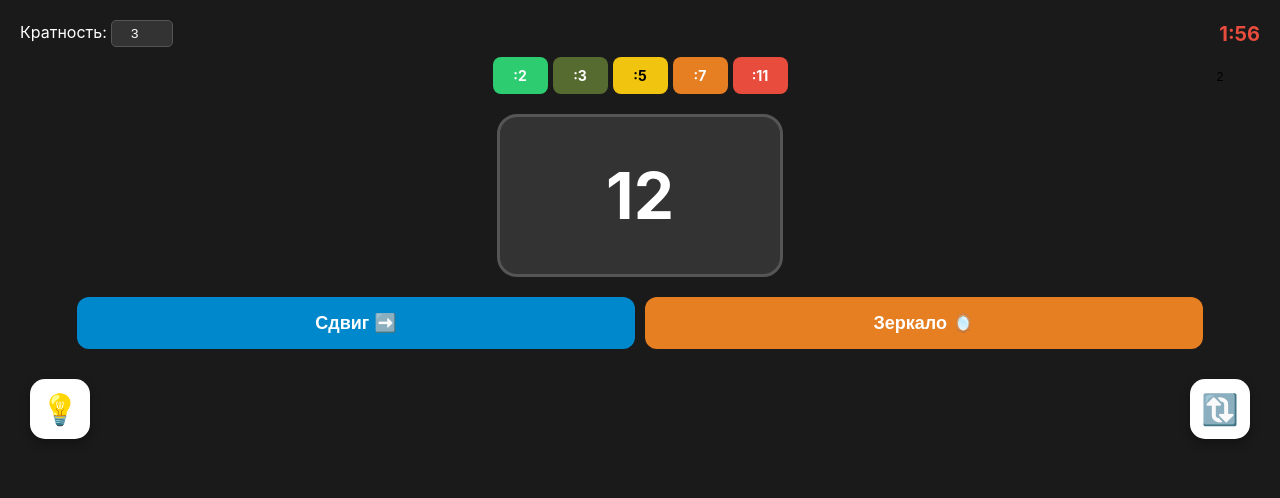
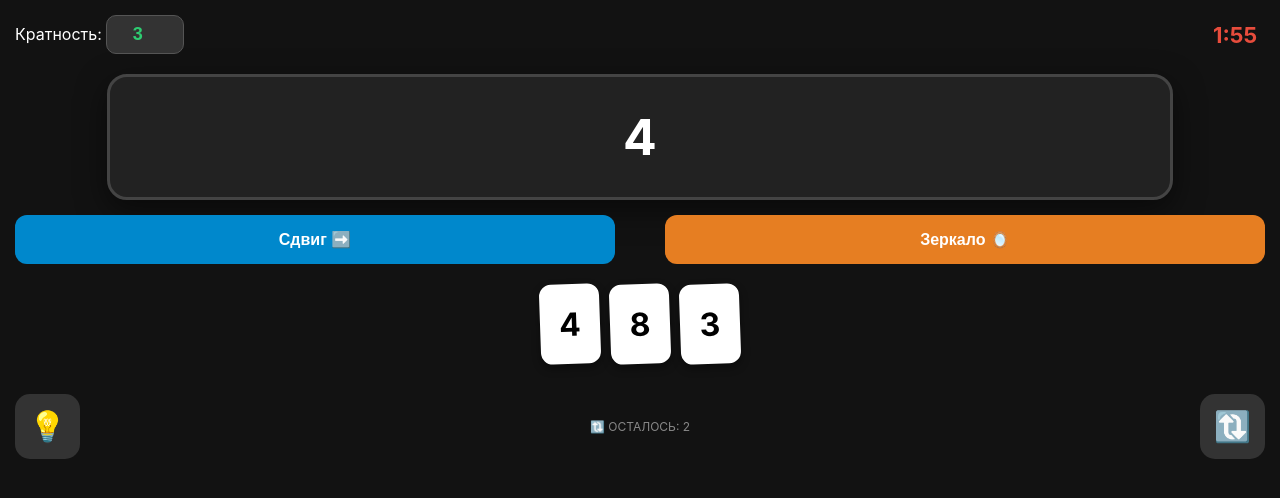
Before and after one commit to m-droid788/divide-game, a plain HTML site: page index.html in a window 1280 px wide. Drawn offline with Linux system fonts and the light colour scheme.

Commit message:
index.html

```diff
--- a/index.html
+++ b/index.html
@@ -3,106 +3,118 @@
 <head>
     <meta charset="UTF-8">
     <meta name="viewport" content="width=device-width, initial-scale=1.0, maximum-scale=1.0, user-scalable=no">
-    <title>КРАТНО PRO</title>
+    <title>КРАТНО PRO: ГЕНИЙ</title>
     <style>
-        body { background: #1a1a1a; color: white; text-align: center; font-family: -apple-system, sans-serif; margin: 0; padding: 20px; }
-        .header-ui { display: flex; justify-content: space-between; align-items: center; margin-bottom: 10px; }
-        .cards-row { display: flex; justify-content: center; gap: 5px; margin-bottom: 20px; }
-        .mini-card { padding: 10px; border-radius: 8px; font-weight: bold; font-size: 14px; min-width: 35px; }
-        .card { background: #333; border: 3px solid #555; border-radius: 20px; padding: 40px; margin: 20px auto; width: 200px; font-size: 64px; font-weight: bold; position: relative; }
-        .btn-main { background: #0088cc; border: none; color: white; padding: 15px; border-radius: 12px; width: 45%; font-size: 18px; font-weight: bold; }
-        .controls-bottom { display: flex; justify-content: space-between; margin-top: 30px; padding: 0 10px; }
-        .icon-btn { background: white; border: none; border-radius: 15px; width: 60px; height: 60px; font-size: 30px; display: flex; align-items: center; justify-content: center; box-shadow: 0 4px 10px rgba(0,0,0,0.3); }
-        #timer { font-size: 20px; color: #e74c3c; font-weight: bold; }
-        input { background: #333; color: white; border: 1px solid #555; padding: 5px; width: 50px; border-radius: 5px; text-align: center; }
+        body { background: #121212; color: white; text-align: center; font-family: -apple-system, sans-serif; margin: 0; padding: 15px; user-select: none; }
+        .header-ui { display: flex; justify-content: space-between; align-items: center; margin-bottom: 20px; }
+        .target-input { background: #333; color: #2ecc71; border: 1px solid #555; padding: 8px; width: 60px; border-radius: 10px; font-size: 18px; text-align: center; font-weight: bold; }
+        #timer { font-size: 22px; color: #e74c3c; font-weight: bold; min-width: 60px; }
+        .main-card { background: #222; border: 3px solid #444; border-radius: 20px; padding: 30px; margin: 15px auto; width: 80%; font-size: 50px; font-weight: bold; box-shadow: 0 10px 30px rgba(0,0,0,0.5); transition: 0.3s; }
+        .digit-cards { display: flex; justify-content: center; gap: 10px; margin: 20px 0; flex-wrap: wrap; min-height: 80px; }
+        .digit-card { background: white; color: black; width: 60px; height: 80px; border-radius: 12px; font-size: 32px; font-weight: bold; display: flex; align-items: center; justify-content: center; box-shadow: 0 4px 8px rgba(0,0,0,0.4); transform: rotate(-2deg); }
+        .controls { display: flex; justify-content: space-between; align-items: center; margin-top: 30px; }
+        .icon-btn { background: #333; border: none; border-radius: 15px; width: 65px; height: 65px; font-size: 30px; display: flex; align-items: center; justify-content: center; color: white; cursor: pointer; }
+        .action-btn { background: #0088cc; border: none; color: white; padding: 15px; border-radius: 12px; font-size: 16px; font-weight: bold; width: 48%; }
     </style>
 </head>
 <body>
+
 <div class="header-ui">
-        <div>Кратность: <input type="number" id="target-val" value="3" min="2" max="99" onchange="resetGame()"></div>
+    <div>Кратность: <input type="number" id="target" class="target-input" value="3" min="2" max="99" onchange="initLevel()"></div>
     <div id="timer">02:00</div>
 </div>
 
-    <div class="cards-row" id="property-cards">
-        <div class="mini-card" style="background: #2ecc71;">:2</div>
-        <div class="mini-card" style="background: #556b2f;">:3</div>
-        <div class="mini-card" style="background: #f1c40f; color: black;">:5</div>
-        <div class="mini-card" style="background: #e67e22;">:7</div>
-        <div class="mini-card" style="background: #e74c3c;">:11</div>
+<div class="main-card" id="display">0</div>
+
+<div style="display: flex; justify-content: space-between; margin-bottom: 10px;">
+    <button class="action-btn" onclick="applyAction('shift')">Сдвиг ➡️</button>
+    <button class="action-btn" style="background: #e67e22;" onclick="applyAction('mirror')">Зеркало 🪞</button>
 </div>
 
-    <div class="card" id="main-num">12</div>
+<div class="digit-cards" id="hand"></div>
 
-    <div style="display: flex; justify-content: center; gap: 10px;">
-        <button class="btn-main" onclick="shift()">Сдвиг ➡️</button>
-        <button class="btn-main" style="background: #e67e22;" onclick="mirror()">Зеркало 🪞</button>
-    </div>
-
-    <div class="controls-bottom">
+<div class="controls">
     <button class="icon-btn" onclick="showHint()">💡</button>
-        <button class="icon-btn" onclick="reroll()" id="reroll-btn">🔃 <span style="font-size: 12px; position: absolute; top: 70px;" id="tries">2</span></button>
+    <div id="status" style="font-size: 12px; color: #888;">🔃 ОСТАЛОСЬ: <span id="rerolls">2</span></div>
+    <button class="icon-btn" onclick="rerollHand()">🔃</button>
 </div>
 
 <script>
-        let numDisplay = document.getElementById('main-num');
-        let timeLeft = 120;
-        let rerolls = 2;
+let target = 3, currentNum = "12", hand = [], timeLeft = 120, rerolls = 2, timer;
 
-        function updateTimer() {
-            let m = Math.floor(timeLeft / 60);
-            let s = timeLeft % 60;
-            document.getElementById('timer').innerText = `${m}:${s < 10 ? '0' : ''}${s}`;
-            if (timeLeft > 0) timeLeft--;
-        }
-        setInterval(updateTimer, 1000);
+const getHint = (n) => {
+    if (n == 2) return "Четное число (0,2,4,6,8 в конце)";
+    if (n == 3) return "Сумма цифр делится на 3";
+    if (n == 4) return "Последние две цифры делятся на 4";
+    if (n == 5) return "В конце 0 или 5";
+    if (n == 9) return "Сумма цифр делится на 9";
+    if (n == 11) return "Сумма цифр на нечетных местах минус на четных = 0 или 11";
+    if (n == 99) return "Проверь свойства для 9 и 11 сразу!";
+    return `Просто раздели на ${n} без остатка!`;
+};
 
-        function checkWin() {
-            let n = parseInt(numDisplay.innerText);
-            let target = parseInt(document.getElementById('target-val').value);
-            if (n % target === 0) {
-                numDisplay.style.borderColor = "#2ecc71";
-                alert("ПОБЕДА! Число " + n + " кратно " + target);
-                resetGame();
-            }
+function initLevel() {
+    target = Math.max(2, Math.min(99, parseInt(document.getElementById('target').value)));
+    document.getElementById('target').value = target;
+    rerolls = 2; timeLeft = 120;
+    generateValidLevel();
+    startTimer();
 }
 
-        function shift() {
-            let s = numDisplay.innerText;
-            numDisplay.innerText = s.slice(-1) + s.slice(0, -1);
-            checkWin();
+function generateValidLevel() {
+    let solution = target * (Math.floor(Math.random() * 50) + 5);
+    let sStr = solution.toString();
+    currentNum = sStr.slice(0, Math.max(1, sStr.length - 2));
+    hand = sStr.slice(-2).split('').concat([Math.floor(Math.random()*10).toString()]);
+    updateUI();
 }
 
-        function mirror() {
-            numDisplay.innerText = numDisplay.innerText.split('').reverse().join('');
-            checkWin();
+function updateUI() {
+    document.getElementById('display').innerText = currentNum;
+    document.getElementById('display').style.borderColor = (parseInt(currentNum) % target === 0) ? "#2ecc71" : "#444";
+    document.getElementById('rerolls').innerText = rerolls;
+    let handDiv = document.getElementById('hand');
+    handDiv.innerHTML = '';
+    hand.forEach((digit, i) => {
+        let card = document.createElement('div');
+        card.className = 'digit-card';
+        card.innerText = digit;
+        card.onclick = () => useCard(i);
+        handDiv.appendChild(card);
+    });
 }
 
-        function reroll() {
-            if (rerolls > 0) {
-                numDisplay.innerText = Math.floor(Math.random() * 90 + 10);
-                rerolls--;
-                document.getElementById('tries').innerText = rerolls;
-                if (rerolls === 0) document.getElementById('reroll-btn').style.opacity = "0.5";
-            }
+function useCard(index) {
+    let side = confirm("Вставить цифру в начало? (OK - в начало, Cancel - в конец)");
+    currentNum = side ? hand[index] + currentNum : currentNum + hand[index];
+    hand.splice(index, 1);
+    updateUI();
+    if (parseInt(currentNum) % target === 0) alert("ПОБЕДА!");
 }
 
-        function showHint() {
-            let t = document.getElementById('target-val').value;
-            let hints = {
-                '2': 'Число должно быть четным',
-                '3': 'Сумма цифр должна делиться на 3',
-                '5': 'Должно заканчиваться на 0 или 5'
-            };
-            alert(hints[t] || "Раздели число на " + t + " без остатка!");
+function rerollHand() {
+    if (rerolls > 0) { rerolls--; generateValidLevel(); }
 }
 
-        function resetGame() {
-            timeLeft = 120;
-            rerolls = 2;
-            document.getElementById('tries').innerText = rerolls;
-            numDisplay.innerText = Math.floor(Math.random() * 90 + 10);
-            numDisplay.style.borderColor = "#555";
+function applyAction(type) {
+    if (type === 'shift') currentNum = currentNum.slice(-1) + currentNum.slice(0, -1);
+    else currentNum = currentNum.split('').reverse().join('');
+    updateUI();
 }
+
+function showHint() { alert(getHint(target)); }
+
+function startTimer() {
+    clearInterval(timer);
+    timer = setInterval(() => {
+        timeLeft--;
+        let m = Math.floor(timeLeft/60), s = timeLeft%60;
+        document.getElementById('timer').innerText = `${m}:${s<10?'0':''}${s}`;
+        if (timeLeft <= 0) { clearInterval(timer); alert("Время вышло! Решение было рядом."); }
+    }, 1000);
+}
+
+initLevel();
 </script>
 </body>
 </html>
```
Lines whose indentation alone changed are shown as unchanged.
